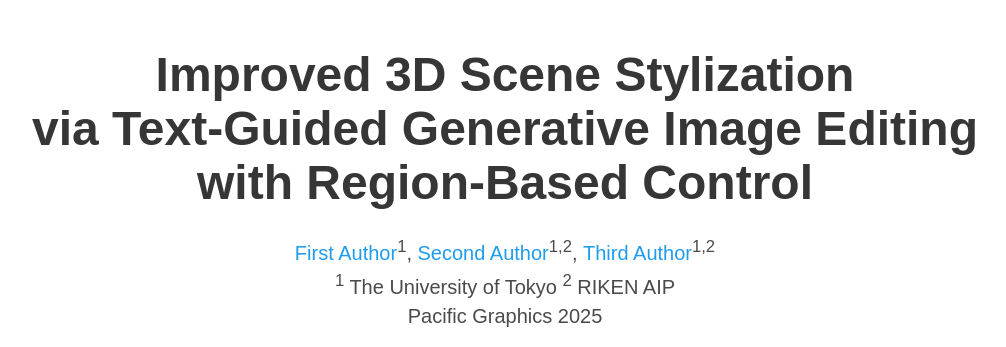
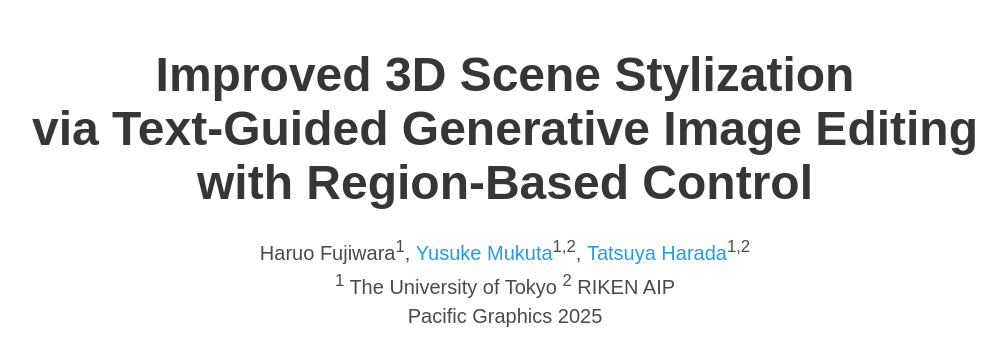
Before and after one commit to haruolabs/improved-gs-style-page, a plain HTML site: page index.html in a window 1280 px wide. Shown: the top 347 px of the page, without its empty margins (135-1141 px from the left). Drawn offline with nearby package versions, Linux system fonts and the light colour scheme; some icons are missing; a web font is replaced by a local one.

Commit message:
Updated author names

```diff
--- a/index.html
+++ b/index.html
@@ -59,11 +59,11 @@
             <div class="is-size-5 publication-authors">
               <!-- Paper authors -->
               <span class="author-block">
-                <a href="FIRST AUTHOR PERSONAL LINK" target="_blank">First Author</a><sup>1</sup>,</span>
+                Haruo Fujiwara<sup>1</sup>,</span>
                 <span class="author-block">
-                  <a href="SECOND AUTHOR PERSONAL LINK" target="_blank">Second Author</a><sup>1,2</sup>,</span>
+                  <a href="https://www.mi.t.u-tokyo.ac.jp/mukuta/" target="_blank">Yusuke Mukuta</a><sup>1,2</sup>,</span>
                   <span class="author-block">
-                    <a href="THIRD AUTHOR PERSONAL LINK" target="_blank">Third Author</a><sup>1,2</sup>
+                    <a href="https://scholar.google.com/citations?user=k8rlJ8AAAAAJ&hl=ja" target="_blank">Tatsuya Harada</a><sup>1,2</sup>
                   </span>
                   </div>
 
```
Also changed, not shown: 2 other files.
